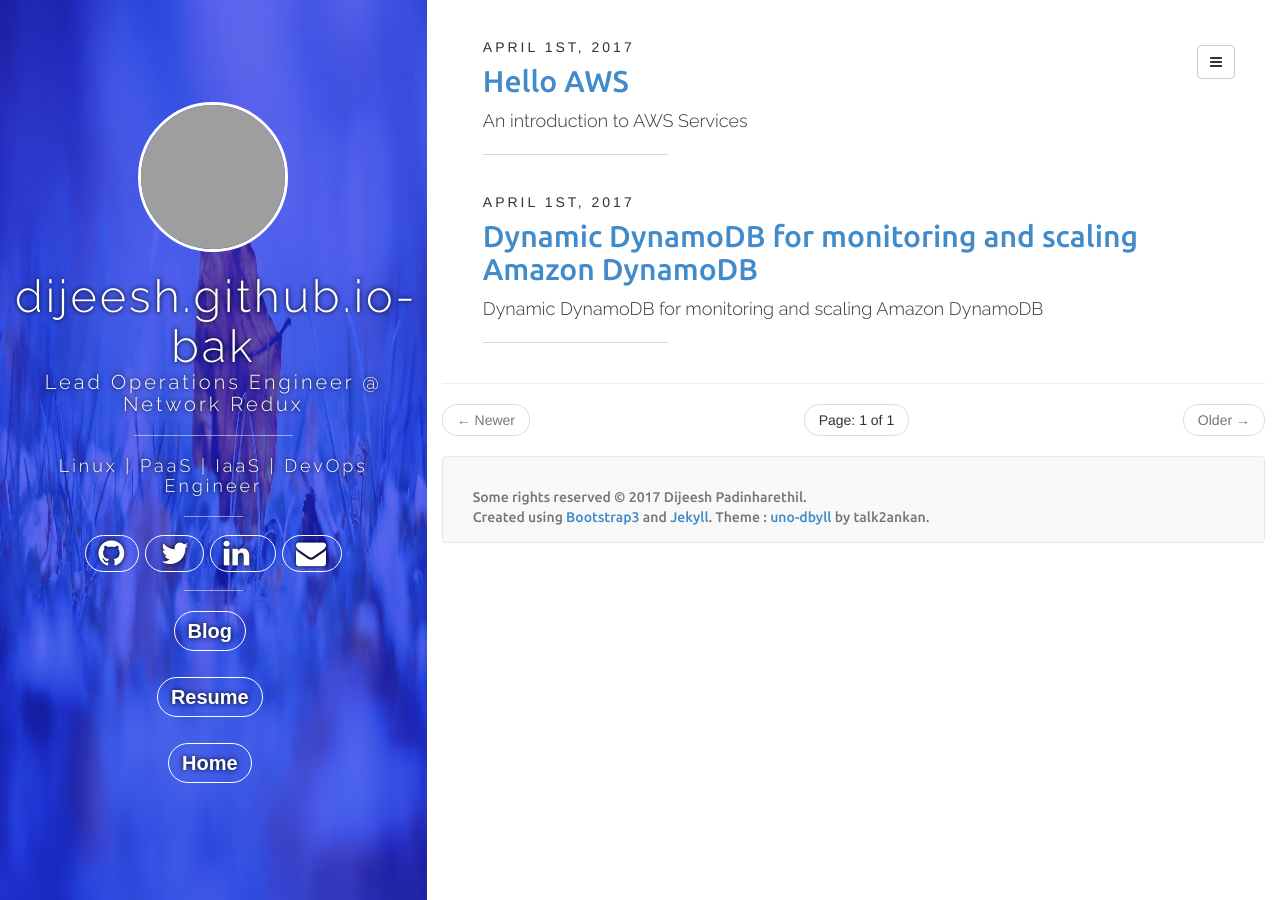
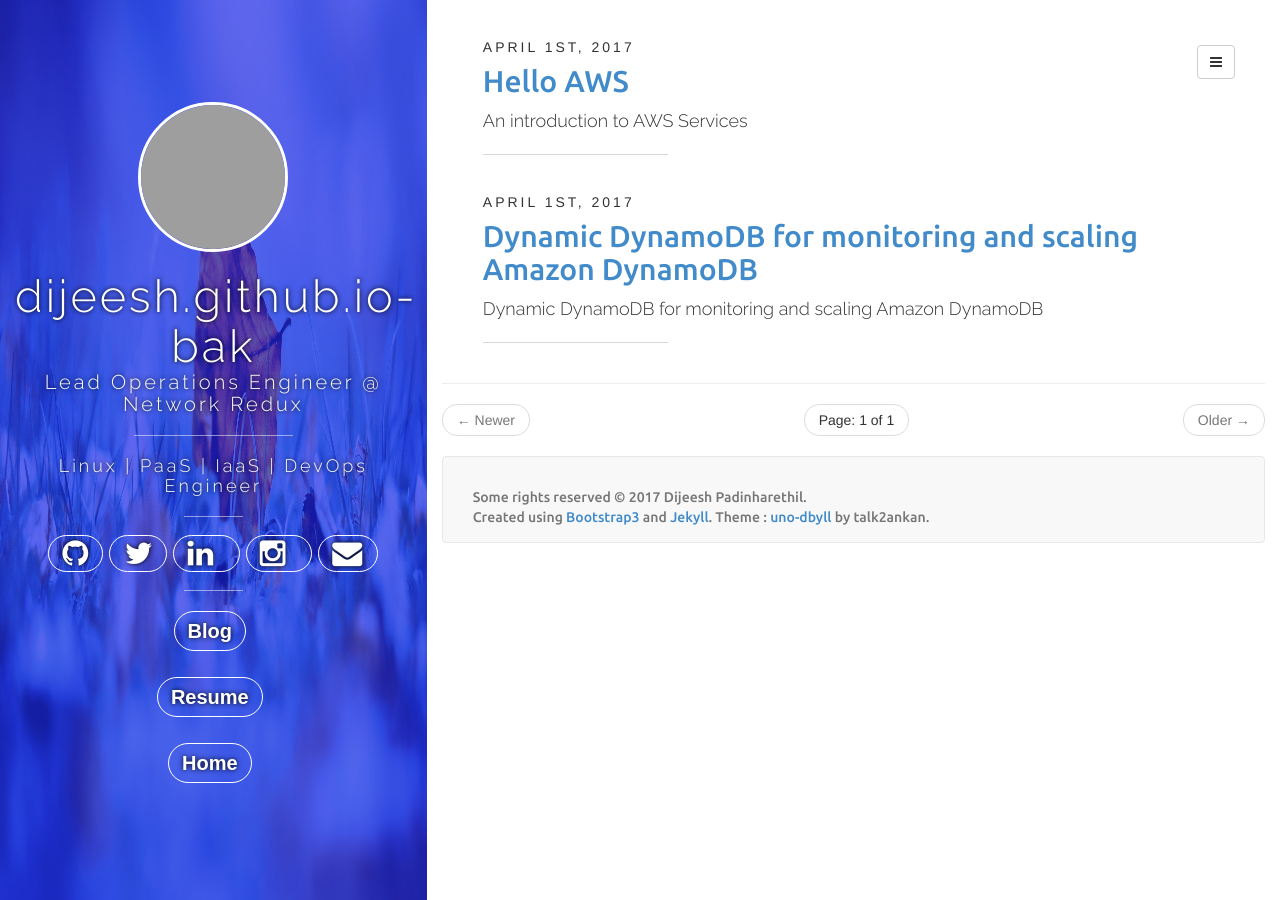
Before and after one commit to dijeesh/dijeesh.github.io-bak, a Jekyll site: the page built from index.html, in a window 1280 px wide. Built offline with Jekyll 4.4.1, drawn with Linux system fonts in a browser that asks for light colours; nearby versions of some CDN libraries; the list of posts is cut into pages by our own code; comment, search, counter and statistics services are not loaded; grey boxes are pictures that could not be loaded.

```diff
--- a/_config.yml
+++ b/_config.yml
@@ -17,7 +17,7 @@
 #BASE_PATH : http://meliodus.github.io/uno-dbyll
 
 
-page.title : Dijeesh Padinharethil
+site.title : Dijeesh Padinharethil
 
 
 
--- a/_includes/sidebar.html
+++ b/_includes/sidebar.html
@@ -34,6 +34,11 @@
 			</a>
 			{% endif %}
 
+			{% if site.author.instagram %}
+			<a type="button" class="social3" href="http://instagram.com/{{ site.author.instagram }}">
+				<i class="fa fa-instagram"></i>
+			</a>
+			{% endif %}
 
 			{% if site.author.email %}
       <a type="button" class="social3" href="mailto:{{ site.author.email }}">
```
